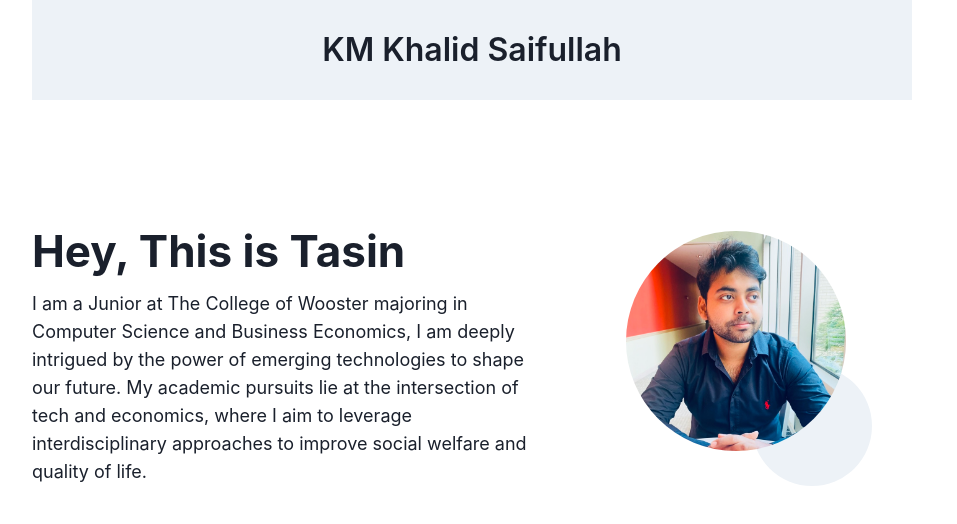
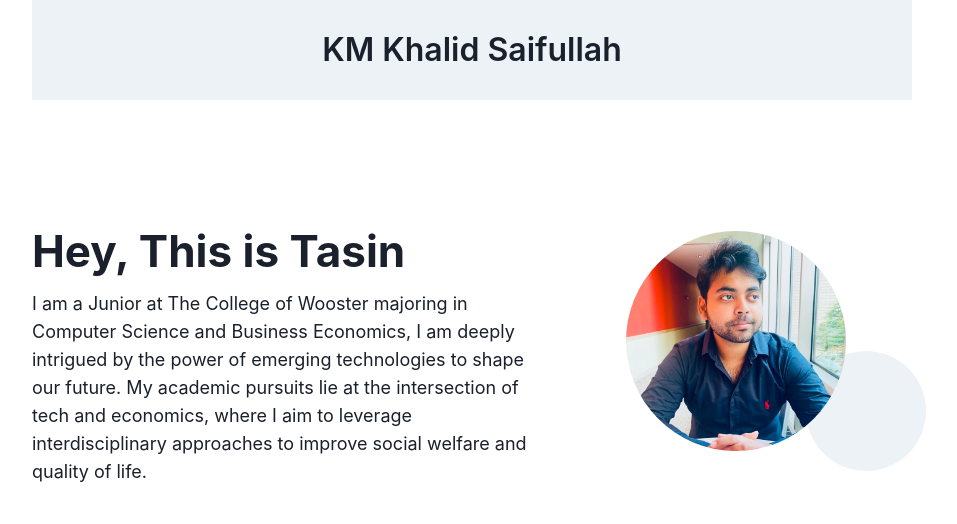
Before and after one commit to t-tasin/tsaifullah, a React (Vite) app: page / in a window 1280 px wide. Shown: the top 524 px of the page, without its empty margins (168-1125 px from the left). Built offline with nearby package versions, Linux system fonts and the light colour scheme.

Commit message:
Fix: propic and gray ball position

```diff
--- a/src/App.tsx
+++ b/src/App.tsx
@@ -4,7 +4,10 @@ import ProPic from "./assets/propic.png";
 
 export default function App() {
   return (
-    <Box marginRight={"200px"} marginLeft={"200px"}>
+    <Box
+      marginRight={{ base: 6, lg: "200px" }}
+      marginLeft={{ base: 6, lg: "200px" }}
+    >
       <Flex
         width={"100%"}
         height={"100px"}
@@ -14,8 +17,16 @@ export default function App() {
       >
         <H2 textAlign={"center"}>KM Khalid Saifullah</H2>
       </Flex>
-      <Flex marginTop={24} width={"100%"}>
-        <Box width={"60%"} paddingTop={8} paddingRight={6}>
+      <Flex
+        marginTop={24}
+        width={"100%"}
+        direction={{ base: "column", lg: "row" }}
+      >
+        <Box
+          width={{ base: "100%", lg: "60%" }}
+          paddingTop={8}
+          paddingRight={6}
+        >
           <H1 marginBottom={4}>Hey, This is Tasin</H1>
           <H4>
             I am a Junior at The College of Wooster majoring in Computer Science
@@ -27,11 +38,11 @@ export default function App() {
           </H4>
         </Box>
         <Flex
-          width={"40%"}
+          width={{ base: "100%", lg: "40%" }}
           justifyContent={"center"}
           alignItems={"center"}
-          position={"relative"}
         >
+          <Box width={"fit-content"} position={"relative"}>
             <Image src={ProPic} borderRadius="full" boxSize="220px" />
             <Box
               borderRadius={"50%"}
@@ -39,10 +50,11 @@ export default function App() {
               width={"120px"}
               height={"120px"}
               position={"absolute"}
-            bottom={0}
-            right={10}
+              bottom={-5}
+              right={-20}
               zIndex={-1}
             />
+          </Box>
         </Flex>
       </Flex>
     </Box>
```
Lines whose indentation alone changed are shown as unchanged.
